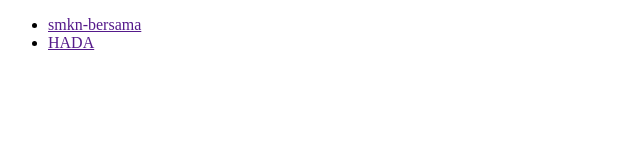
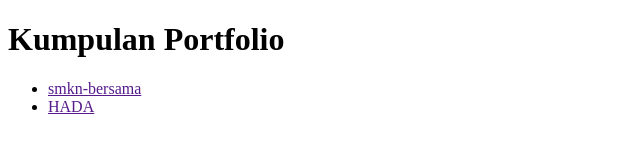
Before and after one commit to Muhammad-Yuda-Yudistira/Muhammad-Yuda-Yudistira.github.io, a plain HTML site: page index.html in a window 1280 px wide. Shown: the whole page, without its empty margins (0-640 px from the left). Drawn offline with Linux system fonts and the light colour scheme.

Commit message:
menambahkan judul

```diff
--- a/index.html
+++ b/index.html
@@ -7,6 +7,7 @@
     <title>Yudistira Portfolio</title>
 </head>
 <body>
+    <h1>Kumpulan Portfolio</h1>
     <ul>
         <li>
             <a href="">smkn-bersama</a>
```
